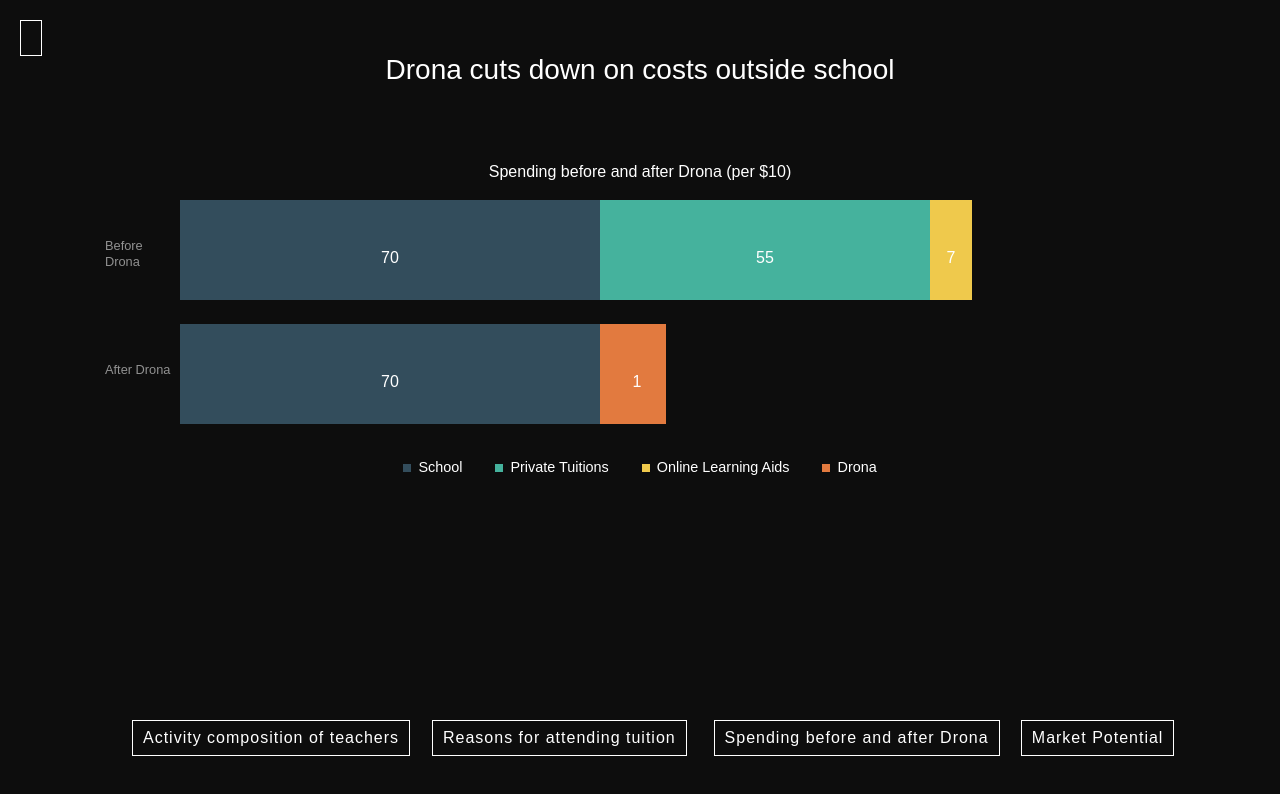
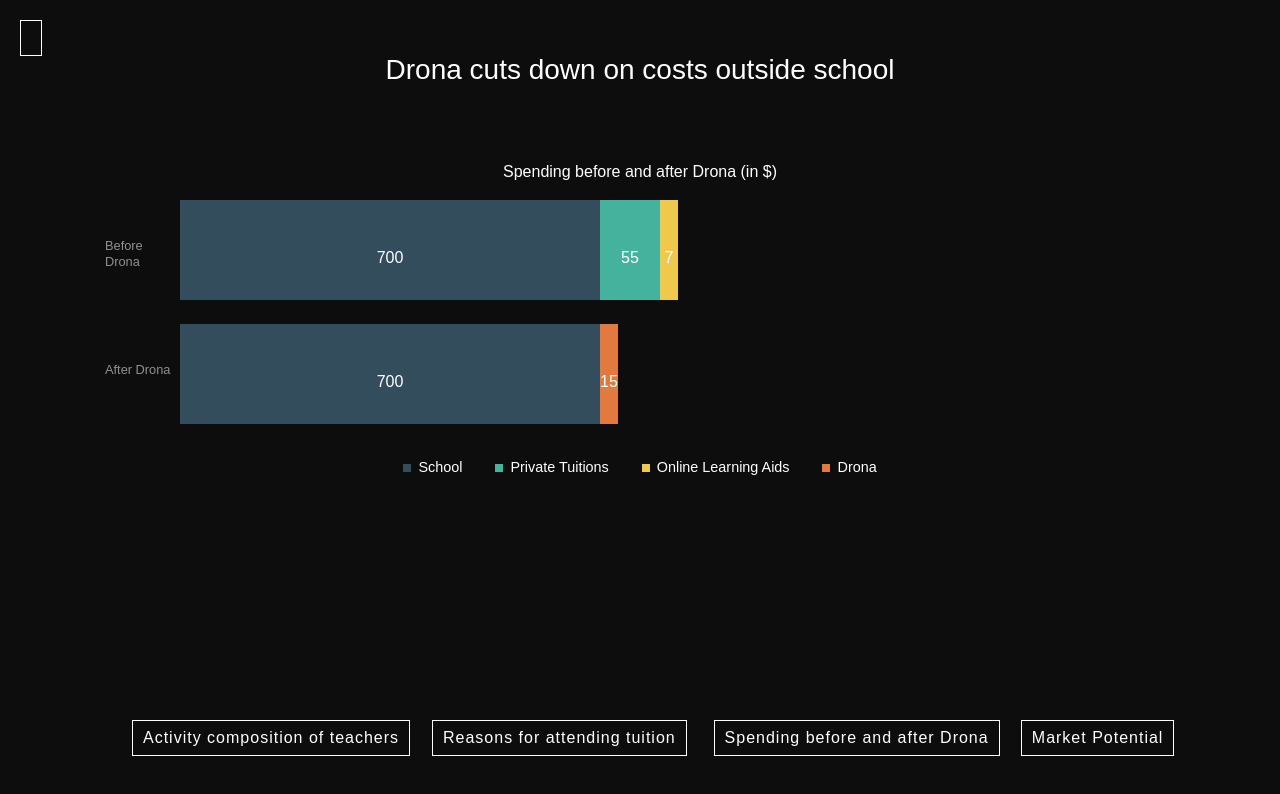
Before and after one commit to amitagondi/drona-pitch-deck, a website: page pages/faq-spending.html in a window 1280 px wide. Drawn offline with nearby package versions, Linux system fonts and the light colour scheme; some icons are missing; files whose address does not match are found by name.

Commit message:
Adding more content

```diff
--- a/pages/faq-spending.html
+++ b/pages/faq-spending.html
@@ -120,6 +120,14 @@
 			position: absolute;
 			left: 0;
 		}
+		.actual-value{
+			display: block;
+			line-height: 1em;
+			position: absolute;
+			top: 50%;
+			left: 50%;
+			transform: translate(-50%);
+		}
 		.legend {
 			margin: 0 auto;
 			padding: 0;
@@ -163,7 +171,7 @@
 		<a href="competitors.html"><button style=""><i class="fa fa-long-arrow-left" aria-hidden="true"></i></button>	</a>
 
 			<h3 style="color: white; text-align: center; margin-top: 2em">Drona cuts down on costs outside school</h3><br><br>
-			<p style="color: white; text-align: center;">Spending before and after Drona (per $10)</p>
+			<p style="color: white; text-align: center;">Spending before and after Drona (in $)</p>
 
 		<figure>
 
@@ -173,14 +181,14 @@
 				<div class="row">
 					<h6>Before Drona</h6>
 					<div class="chart">
-						<span class="block" title="School" style="width: 30px">
-							<span class="value"><span style="visibility: hidden;"></span>70</span>
+						<span class="block" title="School">
+							<span class="actual-value">700</span><span class="value"><span style="visibility: hidden;">70</span></span>
 						</span>
 						<span class="block" title="Private Tuitions">
-							<span class="value">55</span>
+							<span class="actual-value">55</span><span class="value"><span style="visibility: hidden;">10</span></span>
 						</span>
 						<span class="block" title="Online Learning Aids">
-							<span class="value">7</span>
+							<span class="actual-value">7</span><span class="value"><span style="visibility: hidden;">3</span></span>
 						</span>
 
 					</div>
@@ -190,7 +198,7 @@
 					<h6>After Drona</h6>
 					<div class="chart">
 						<span class="block" title="School">
-							<span class="value">70</span>
+							<span class="actual-value">700</span><span class="value"><span style="visibility: hidden;">70</span></span>
 						</span>
 						<span class="block" title="Private Tuitions">
 							<span class="value">0</span>
@@ -199,7 +207,7 @@
 							<span class="value">0  </span>
 						</span>
 						<span class="block" title="Drona">
-							<span class="value"><span style="visibility: hidden;">1</span>1</span>
+							<span class="actual-value">15</span><span class="value"><span style="visibility: hidden;">3</span></span>
 						</span>
 						<!-- <span class="block" title="Category C">
 							<span class="value">19  </span>
```
Also changed, not shown: pages/faq.html (+1 -1 lines).
